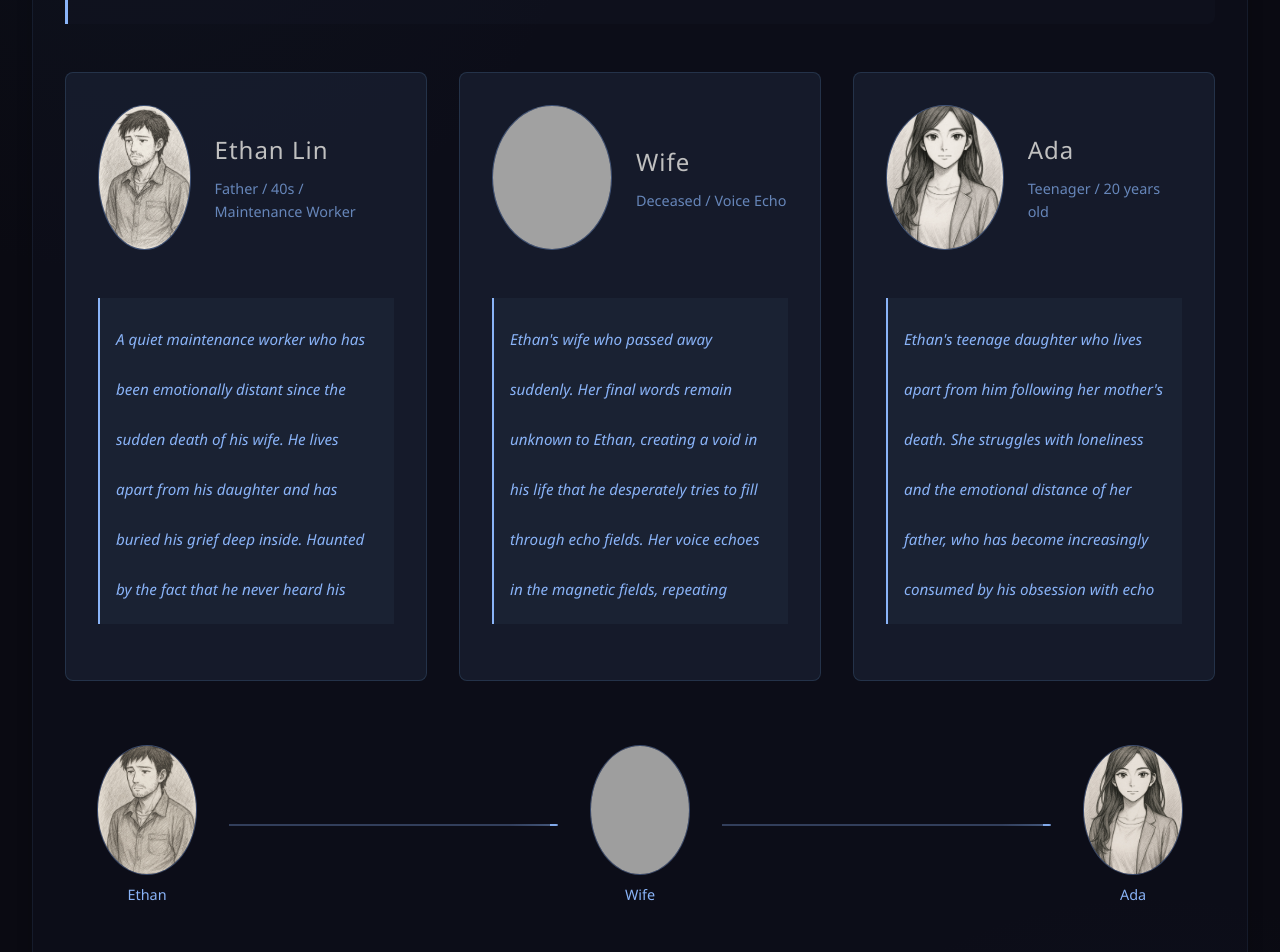
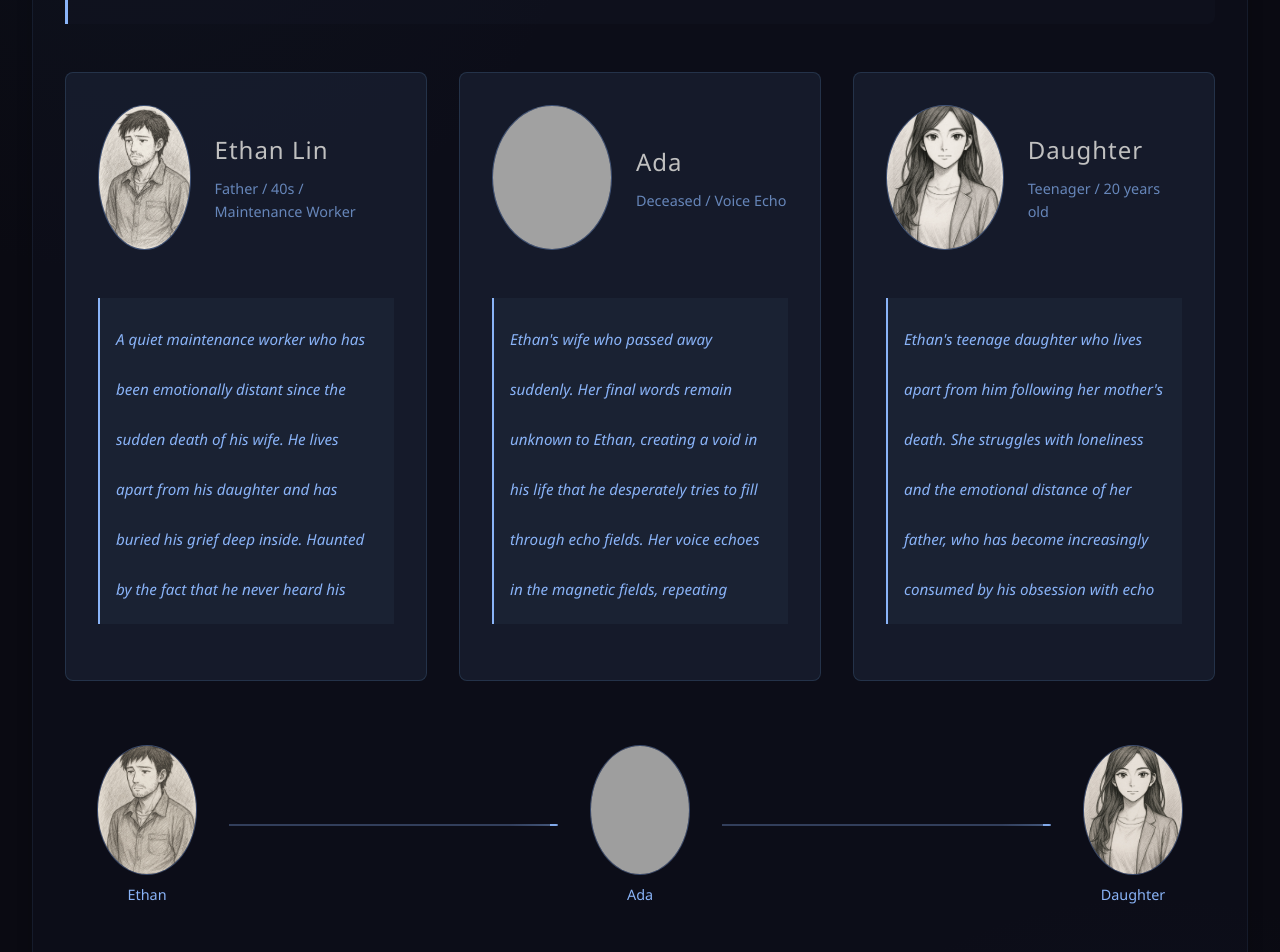
Before and after one commit to lcddd/twoweb, a plain HTML site: page html/Character.html in a window 1280 px wide. Shown: the part 720-1672 px from the top of the page. Drawn offline with Linux system fonts and the light colour scheme; grey boxes are pictures that could not be loaded.

Commit message:
Update Character.html

```diff
--- a/html/Character.html
+++ b/html/Character.html
@@ -729,7 +729,7 @@
                         <img src="../img/m.jpg" alt="">
                     </div>
                     <div class="profile-info">
-                        <h3>Wife</h3>
+                        <h3>Ada</h3>
                         <p>Deceased / Voice Echo</p>
                     </div>
                 </div>
@@ -750,7 +750,7 @@
                         <img src="../img/d.jpg" alt="">
                     </div>
                     <div class="profile-info">
-                        <h3>Ada</h3>
+                        <h3>Daughter</h3>
                         <p>Teenager / 20 years old</p>
                     </div>
                 </div>
@@ -776,14 +776,14 @@
                 <div class="node-avatar">
                     <img src="../img/m.jpg" alt="">
                 </div>
-                <div class="node-name">Wife</div>
+                <div class="node-name">Ada</div>
             </div>
             <div class="relationship-connector"></div>
             <div class="relationship-node" style="--delay: 3">
                 <div class="node-avatar">
                     <img src="../img/d.jpg" alt="">
                 </div>
-                <div class="node-name">Ada</div>
+                <div class="node-name">Daughter</div>
             </div>
         </div>
 
@@ -881,4 +881,5 @@
     window.addEventListener('load', createParticles);
 </script>
 </body>
+
 </html>
```
